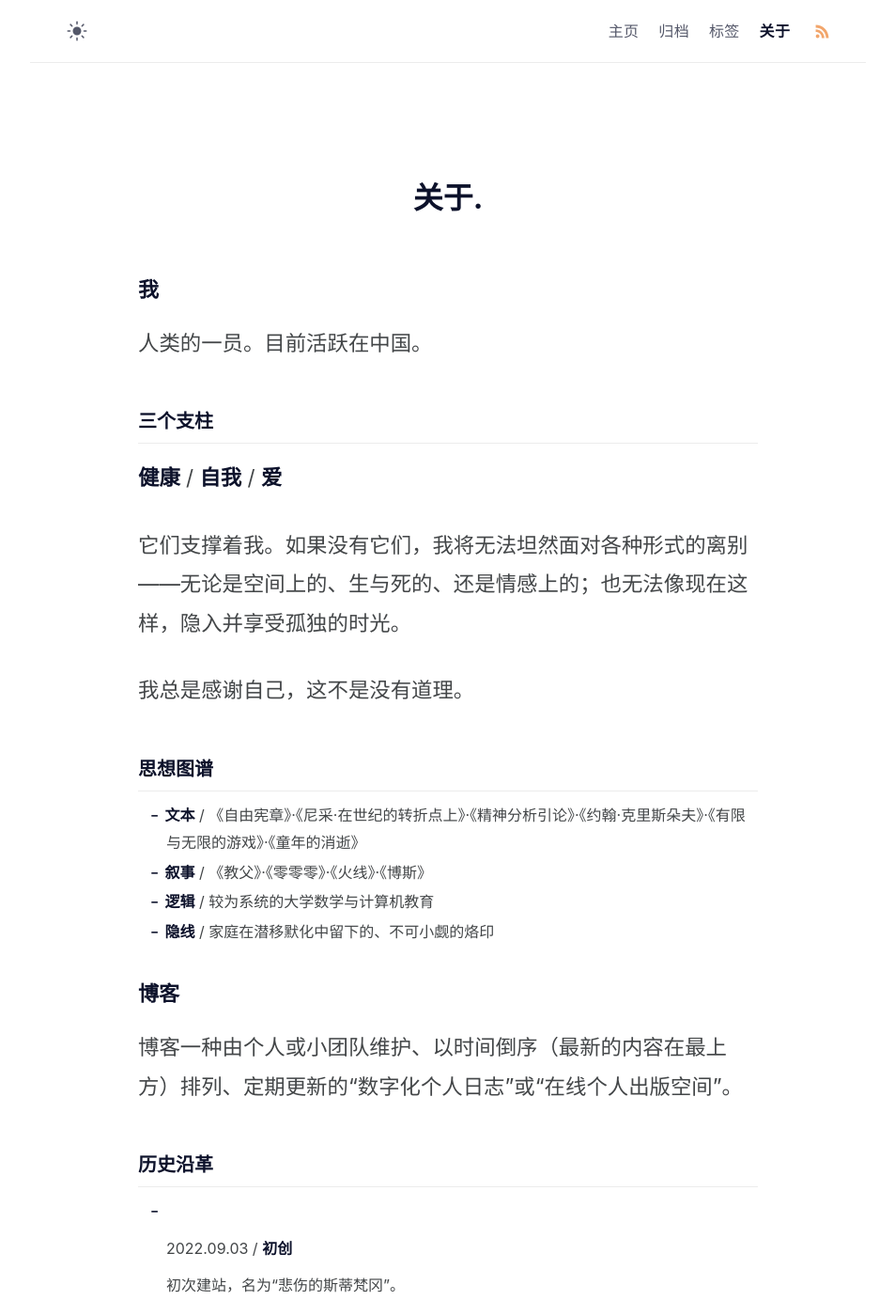
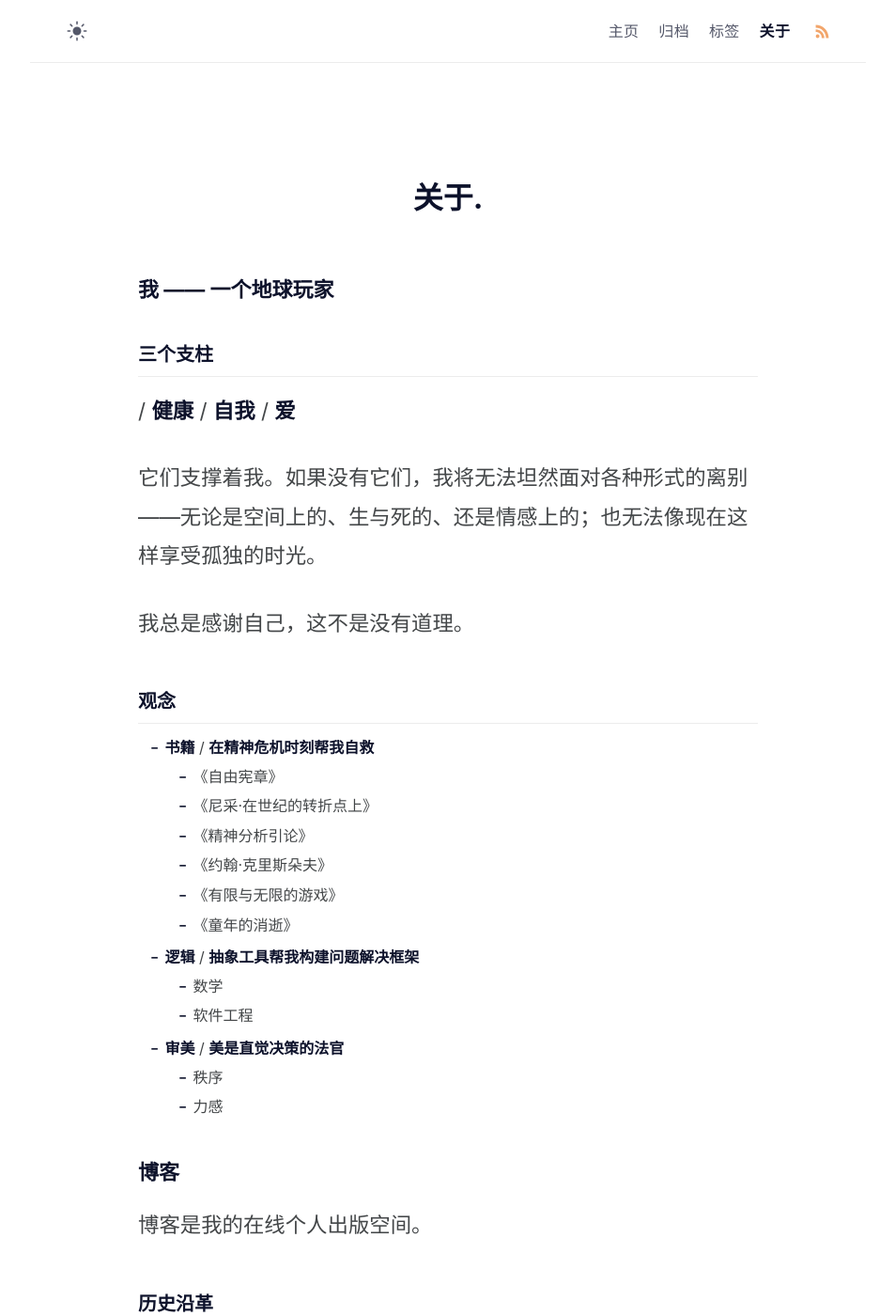
Before and after one commit to gaotianchi/gaotianchi.github.io, a Jekyll site: the page built from about.md, in a window 1280 px wide and 1400 px high. Shown: the whole window at 94% size, without its empty margins (163-1116 px from the left). Built offline with Jekyll 4.4.1, drawn with Linux system fonts in a browser that asks for light colours; some of the changed text lies outside the part shown.

Commit message:
update about.md

```diff
--- a/about.md
+++ b/about.md
@@ -1,35 +1,48 @@
 ---
 comments: false
-createdAt: 2025-05-02 11:25:31
+createdAt: 2025-05-02T11:25:31+08:00
 description: 关于作者以及这个网站的一切。
 layout: page
-modifiedAt: 2025-08-08 21:00:11
+modifiedAt: 2026-05-19T10:35:39+08:00
 permalink: /about/
 title: 关于
 ---
 
-## 我
+## 我 —— 一个地球玩家
 
-人类的一员。目前活跃在中国。
 
 ### 三个支柱
 
-**健康** / **自我** / **爱**
+/ **健康**
+/ **自我**
+/ **爱**
 
-它们支撑着我。如果没有它们，我将无法坦然面对各种形式的离别——无论是空间上的、生与死的、还是情感上的；也无法像现在这样，隐入并享受孤独的时光。
+它们支撑着我。如果没有它们，我将无法坦然面对各种形式的离别——无论是空间上的、生与死的、还是情感上的；也无法像现在这样享受孤独的时光。
 
 我总是感谢自己，这不是没有道理。
 
-### 思想图谱
+### 观念
 
-* **文本** / 《自由宪章》·《尼采·在世纪的转折点上》·《精神分析引论》·《约翰·克里斯朵夫》·《有限与无限的游戏》·《童年的消逝》
-* **叙事** / 《教父》·《零零零》·《火线》·《博斯》
-* **逻辑** / 较为系统的大学数学与计算机教育
-* **隐线** / 家庭在潜移默化中留下的、不可小觑的烙印
+
+- **书籍** / **在精神危机时刻帮我自救**
+	- 《自由宪章》
+	- 《尼采·在世纪的转折点上》
+	- 《精神分析引论》
+	- 《约翰·克里斯朵夫》
+	- 《有限与无限的游戏》
+	- 《童年的消逝》
+
+- **逻辑** / **抽象工具帮我构建问题解决框架**
+	- 数学
+	- 软件工程
+
+- **审美** / **美是直觉决策的法官**
+	- 秩序
+	- 力感
 
 ## 博客
 
-博客一种由个人或小团队维护、以时间倒序（最新的内容在最上方）排列、定期更新的“数字化个人日志”或“在线个人出版空间”。
+博客是我的在线个人出版空间。
 
 ### 历史沿革
 
@@ -49,16 +62,4 @@ title: 关于
 
 通过 Jekyll 搭建，部署于 GitHub Pages，主题采用 Klise。
 
-受限于 GitHub 部署，国内访问速度非常慢。但我暂时不打算把精力花在技术优化上。
-
-## 生涯
-
-
-- 2002.12 / **出生**
-- 2024.03 / **数学教师**
-- 2024.11 / **软件工程师**
-- 2025.06 / **大学毕业**
-- 2025.07 / **九华山义工**
-- 2025.08 / **职业中介**
-- 2025.11 / **IP创业者**
-- 2026.04 / **软件销售**
+受限于网络政策，国内访问速度非常慢。但我暂时不打算把精力花在技术优化上。
```
